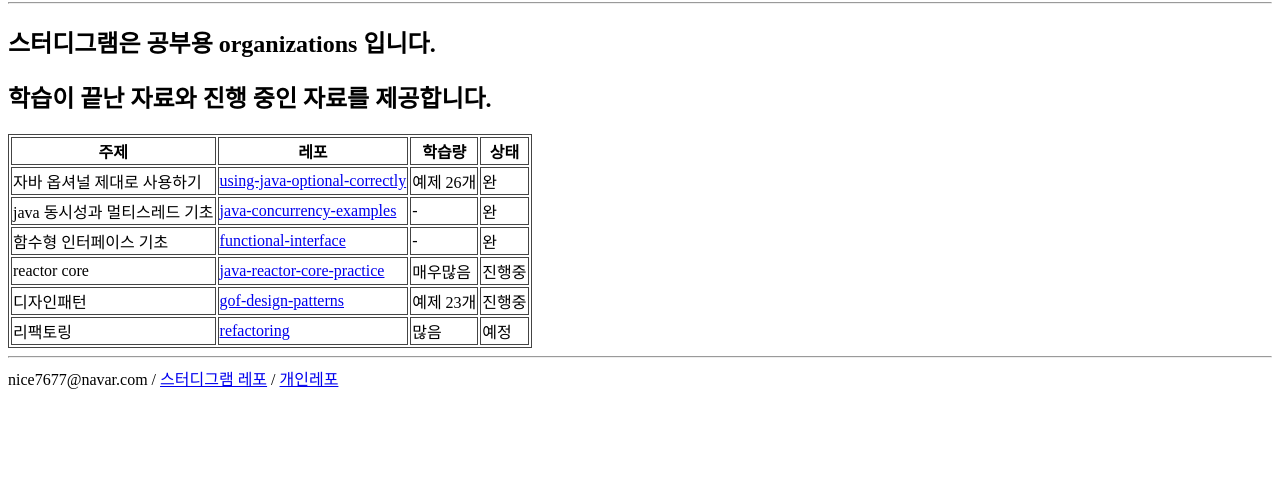
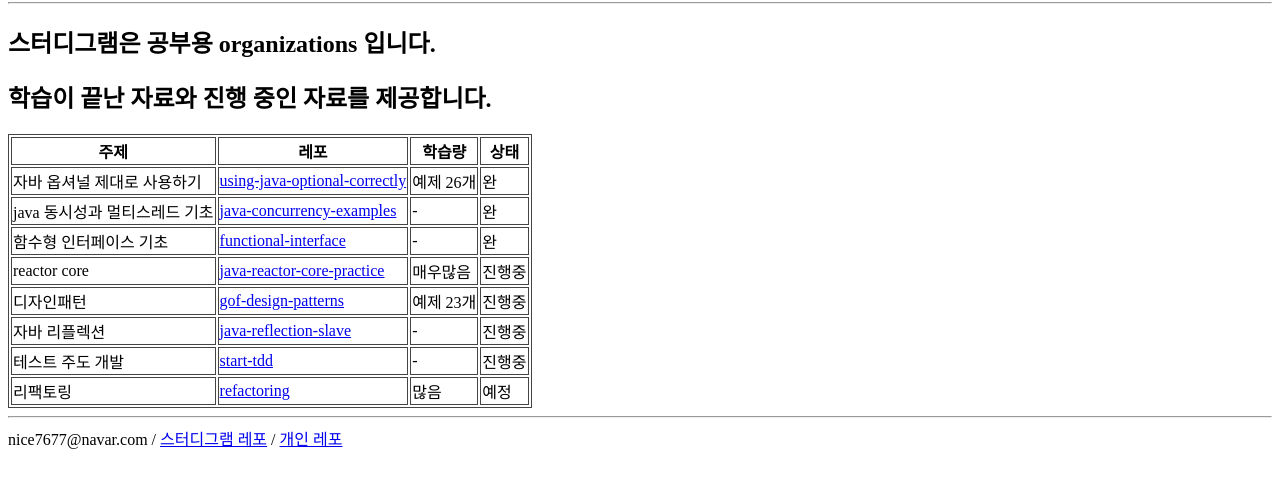
Before and after one commit to study-gram/study-gram.github.io, a plain HTML site: page index.html in a window 1280 px wide. Shown: the part 154-642 px from the top of the page. Drawn offline with Linux system fonts and the light colour scheme.

Commit message:
tdd, reflection 추가

```diff
--- a/index.html
+++ b/index.html
@@ -74,6 +74,18 @@
                     <td>진행중</td>
                 </tr>
                 <tr>
+                    <td>자바 리플렉션</td>
+                    <td><a href="https://github.com/study-gram/java-reflection-slave" target="_blank">java-reflection-slave</a></td>
+                    <td>-</td>
+                    <td>진행중</td>
+                </tr>
+                <tr>
+                    <td>테스트 주도 개발 </td>
+                    <td><a href="https://github.com/study-gram/start-tdd" target="_blank">start-tdd</a></td>
+                    <td>-</td>
+                    <td>진행중</td>
+                </tr>
+                <tr>
                     <td>리팩토링</td>
                     <td><a href="https://github.com/study-gram/refactoring" target="_blank">refactoring</a></td>
                     <td>많음</td>
@@ -84,7 +96,7 @@
     </div>
     <hr>
     <div>
-        nice7677@navar.com / <a href="https://github.com/study-gram" target="_blank">스터디그램 레포</a> / <a href="https://github.com/nice7677" target="_blank">개인레포</a>
+        nice7677@navar.com / <a href="https://github.com/study-gram" target="_blank">스터디그램 레포</a> / <a href="https://github.com/nice7677" target="_blank">개인 레포</a>
     </div>
 </body>
 
```
